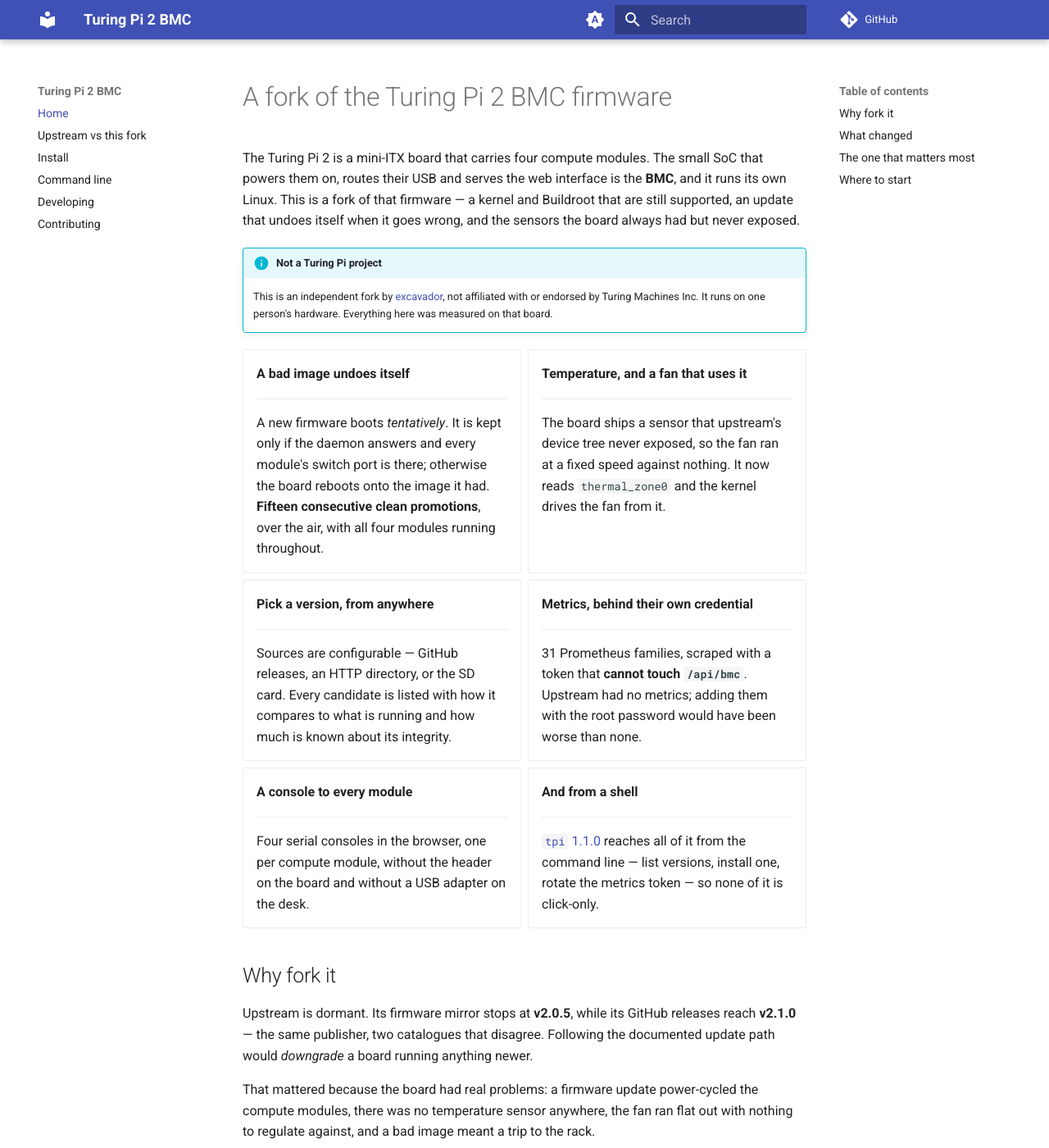
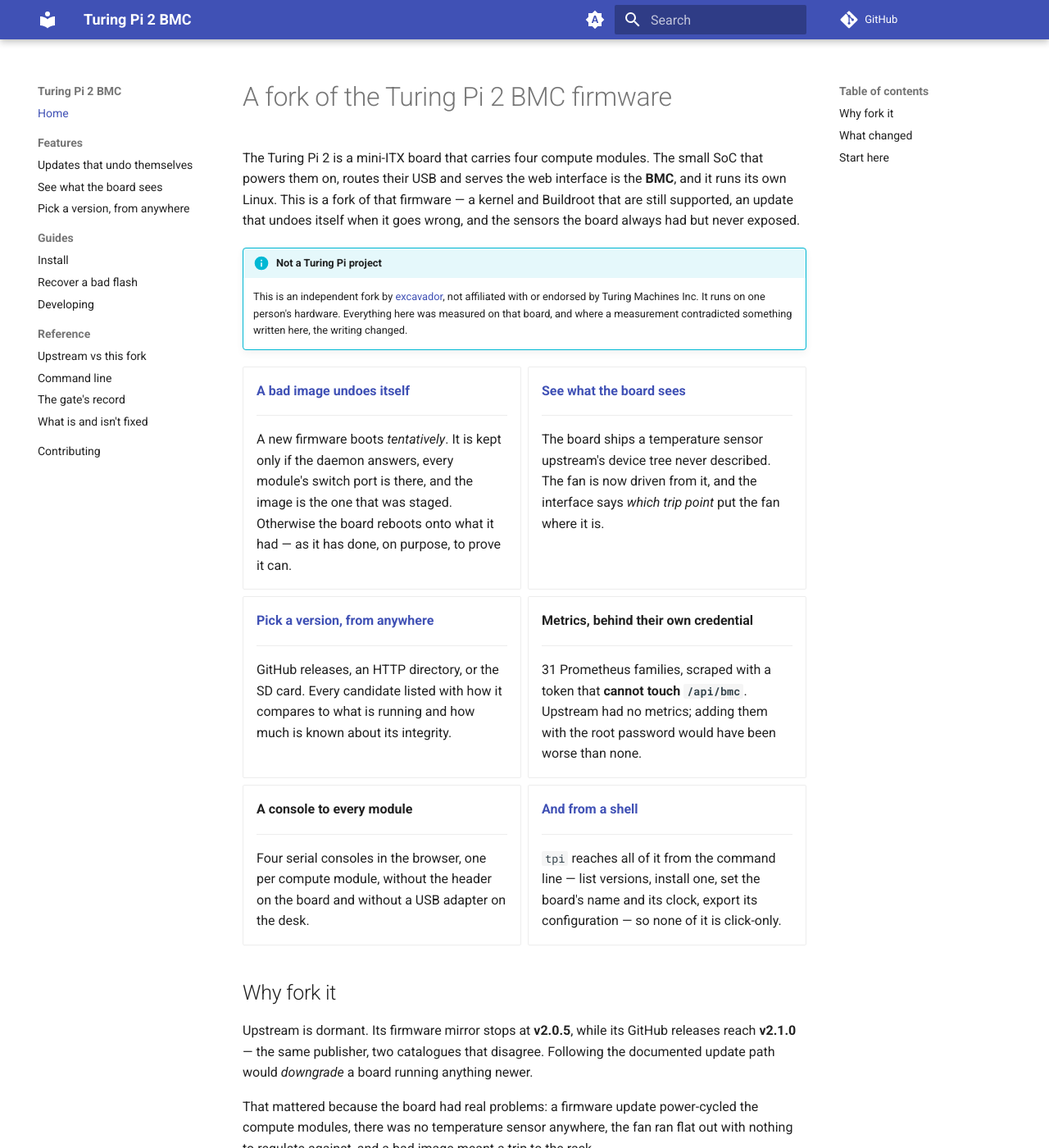
Before and after one commit to excavador-turing/www, an MkDocs documentation site: the page built from docs/index.md, in a window 1280 px wide and 1400 px high. Shown: the whole window at 82% size. Built offline with MkDocs 1.6.1 and Material for MkDocs 9.7.7, drawn with Linux system fonts in a browser that asks for light colours; comment, search, counter and statistics services are not loaded; some of the changed text lies outside the part shown.

Commit message:
restructure into Features / Guides / Reference, and correct three claims
Six reference pages served three readers and none of them got a path.
A Feature argues, a Guide instructs, a Reference lists -- and the
numbers now live in Reference so the articles link to evidence instead
of restating it.

That last part is not organisation for its own sake. This site said the
gate had promoted cleanly "fifteen consecutive times" in one place and
nineteen in another; both were counted by hand across working sessions,
and by the time a metric existed to check them the true figure was
fourteen. The count is generated now and lives on one page.

Two claims were simply wrong. The daemon does not mint a certificate at
every boot -- it mints one only when the files are missing, and the one
on the reference board was issued in June 2025 and expired in July, and
has survived every upgrade since. And USB flashing is not "never
exercised": on v2.5 it writes to whichever module is in maskrom first
and reports success, which is the one operation here that destroys
data.

New: an honest fault list with tickets, the gate's record with the
method by which it is counted, three feature articles, and a recovery
guide built around a real rollback transcript rather than a description
of one.

The command-line page now shows output captured from a board, with a
note saying the previous examples were not -- every command on it was
broken until 1.2.2 and none had ever been run.

Co-Authored-By: Claude Opus 5 (1M context) <noreply@anthropic.com>

```diff
--- a/docs/index.md
+++ b/docs/index.md
@@ -9,34 +9,35 @@ when it goes wrong, and the sensors the board always had but never exposed.
 !!! info "Not a Turing Pi project"
     This is an independent fork by [excavador](https://github.com/excavador-turing),
     not affiliated with or endorsed by Turing Machines Inc. It runs on one
-    person's hardware. Everything here was measured on that board.
+    person's hardware. Everything here was measured on that board, and where a
+    measurement contradicted something written here, the writing changed.
 
 <div class="grid cards" markdown>
 
--   __A bad image undoes itself__
+-   __[A bad image undoes itself](features/updates-that-undo-themselves.md)__
 
     ---
 
-    A new firmware boots *tentatively*. It is kept only if the daemon answers
-    and every module's switch port is there; otherwise the board reboots onto
-    the image it had. **Fifteen consecutive clean promotions**, over the air,
-    with all four modules running throughout.
+    A new firmware boots *tentatively*. It is kept only if the daemon answers,
+    every module's switch port is there, and the image is the one that was
+    staged. Otherwise the board reboots onto what it had — as it has done,
+    on purpose, to prove it can.
 
--   __Temperature, and a fan that uses it__
+-   __[See what the board sees](features/see-what-the-board-sees.md)__
 
     ---
 
-    The board ships a sensor that upstream's device tree never exposed, so the
-    fan ran at a fixed speed against nothing. It now reads `thermal_zone0` and
-    the kernel drives the fan from it.
+    The board ships a temperature sensor upstream's device tree never
+    described. The fan is now driven from it, and the interface says *which
+    trip point* put the fan where it is.
 
--   __Pick a version, from anywhere__
+-   __[Pick a version, from anywhere](features/pick-a-version.md)__
 
     ---
 
-    Sources are configurable — GitHub releases, an HTTP directory, or the SD
-    card. Every candidate is listed with how it compares to what is running
-    and how much is known about its integrity.
+    GitHub releases, an HTTP directory, or the SD card. Every candidate listed
+    with how it compares to what is running and how much is known about its
+    integrity.
 
 -   __Metrics, behind their own credential__
 
@@ -53,13 +54,13 @@ when it goes wrong, and the sensors the board always had but never exposed.
     Four serial consoles in the browser, one per compute module, without the
     header on the board and without a USB adapter on the desk.
 
--   __And from a shell__
+-   __[And from a shell](reference/cli.md)__
 
     ---
 
-    [`tpi` 1.1.0](cli.md) reaches all of it from the command line — list
-    versions, install one, rotate the metrics token — so none of it is
-    click-only.
+    `tpi` reaches all of it from the command line — list versions, install
+    one, set the board's name and its clock, export its configuration — so
+    none of it is click-only.
 
 </div>
 
@@ -83,39 +84,32 @@ to the rack.
 | Buildroot | 2024.05.1 (EOL) | **2025.02.17 LTS** |
 | Bad image recovery | power cut | **health-gated A/B promotion** |
 | Firmware update vs modules | power-cycles them | **rails untouched** |
-| Board temperature | none — no sensor in the device tree | **reads through `thermal_zone0`** |
-| Fan | fixed persisted speed | **kernel-driven from that sensor** |
+| Board temperature | none — no sensor in the device tree | **read, with its trip points** |
+| Fan | fixed persisted speed | **kernel-driven, and it says why** |
 | Metrics | none | **31 Prometheus families** |
 | Scrape credential | — | **a token that cannot touch `/api/bmc`** |
 | Published checksums | none | **`SHA256SUMS` per release, verified on download** |
 | Serial console | serial header on the board | **per module, in the browser** |
 | Firmware sources | one, hard-coded | **configurable; GitHub, HTTP, or SD card** |
+| API description | a prose page | **OpenAPI 3.1, served by the board itself** |
 | Command line | upstream's `tpi`, unaware of any of this | **`tpi` reaches every endpoint above** |
 
-## The one that matters most
+The [full comparison](reference/comparison.md) carries the evidence for each
+row, including the ones where upstream is ahead.
 
-**A bad image undoes itself.** A new firmware boots *tentatively*: it is kept
-only if bmcd answers on `https://127.0.0.1/` and every compute module's switch
-port exists. Otherwise the board reboots, which lands on the previous image
-because nothing was renamed and the boot variable is one-shot.
+## Start here
 
-That has now promoted cleanly **fifteen consecutive times**, over the air, with
-all four modules running — and the modules never noticed: every uptime advanced
-by exactly the wall-clock time each flash took.
+- **[Install](guides/install.md)** — putting this on your own board
+- **[Recover a bad flash](guides/recover-a-bad-flash.md)** — what to do when it goes wrong
+- **[Developing](guides/development.md)** — build it, and iterate without cutting a release
+- **[What is and isn't fixed](reference/known-faults.md)** — the honest list, with tickets
 
-!!! warning "What it does not cover"
-    The gate only helps an image that boots far enough to run it. One that hangs
-    earlier still needs power cut, which hard-cuts the compute modules. A
-    hardware watchdog is the fix and is not built yet.
+!!! warning "Read the fault list before you rely on this"
+    The certificate on the board is expired. Anything running locally on the
+    BMC is trusted without a credential. Flashing a module on a v2.5 board may
+    target a different module than the one you chose. And on 2026-09-09 a board
+    left with a browser open on the interface ran out of memory and had to be
+    power-cycled by hand.
 
-    It also checks that the daemon is *alive*, not that it is *correct*. A build
-    with a broken `/metrics` passes both checks. This protects against a brick,
-    never against a bug.
-
-## Where to start
-
-- **[Comparison](comparison.md)** — the same claims with the evidence
-- **[Install](install.md)** — putting this on your own board
-- **[Command line](cli.md)** — `tpi`, and what 1.1.0 added
-- **[Developing](development.md)** — build it, and iterate without cutting a release
-- **[Contributing](contributing.md)** — open a pull request
+    All four are [written down with their tickets](reference/known-faults.md).
+    A fork that lists only its improvements is advertising.
--- a/mkdocs.yml
+++ b/mkdocs.yml
@@ -11,12 +11,25 @@ edit_uri: ""
 docs_dir: docs
 site_dir: site
 
+# A Feature argues, a Guide instructs, a Reference lists. The numbers live in
+# Reference so the articles link to evidence rather than restating it -- an
+# earlier draft carried a hand-counted promotion total in three places and all
+# three had drifted apart by the time a metric could check them.
 nav:
   - Home: index.md
-  - Upstream vs this fork: comparison.md
-  - Install: install.md
-  - Command line: cli.md
-  - Developing: development.md
+  - Features:
+      - Updates that undo themselves: features/updates-that-undo-themselves.md
+      - See what the board sees: features/see-what-the-board-sees.md
+      - Pick a version, from anywhere: features/pick-a-version.md
+  - Guides:
+      - Install: guides/install.md
+      - Recover a bad flash: guides/recover-a-bad-flash.md
+      - Developing: guides/development.md
+  - Reference:
+      - Upstream vs this fork: reference/comparison.md
+      - Command line: reference/cli.md
+      - The gate's record: reference/gate-history.md
+      - What is and isn't fixed: reference/known-faults.md
   - Contributing: contributing.md
 
 theme:
```
Also changed, not shown: docs/features/pick-a-version.md (added, +79 -0 lines), docs/features/see-what-the-board-sees.md (added, +75 -0 lines), docs/features/updates-that-undo-themselves.md (added, +87 -0 lines), docs/guides/install.md (renamed from docs/install.md, +2 -1 lines), docs/guides/recover-a-bad-flash.md (added, +102 -0 lines), docs/reference/cli.md (renamed from docs/cli.md, +33 -14 lines), docs/reference/comparison.md (renamed from docs/comparison.md, +21 -7 lines), docs/reference/gate-history.md (added, +79 -0 lines), docs/reference/known-faults.md (added, +128 -0 lines), docs/guides/development.md (renamed from docs/development.md).
